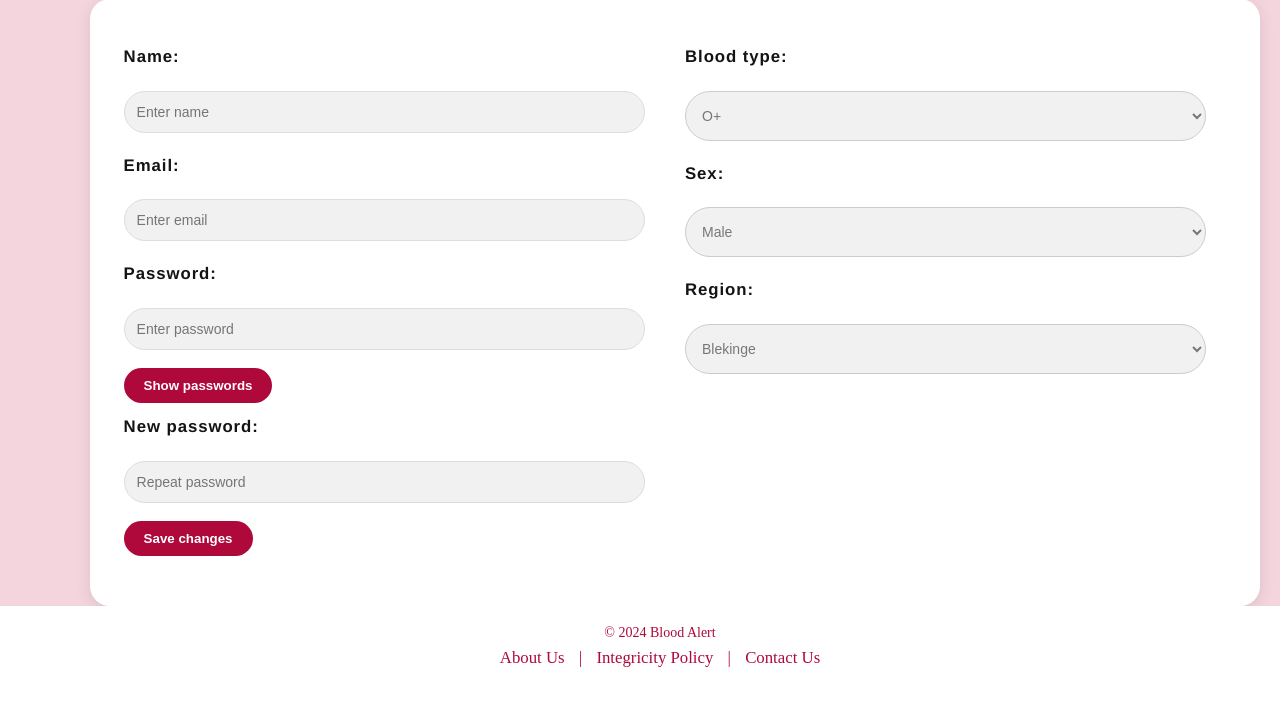
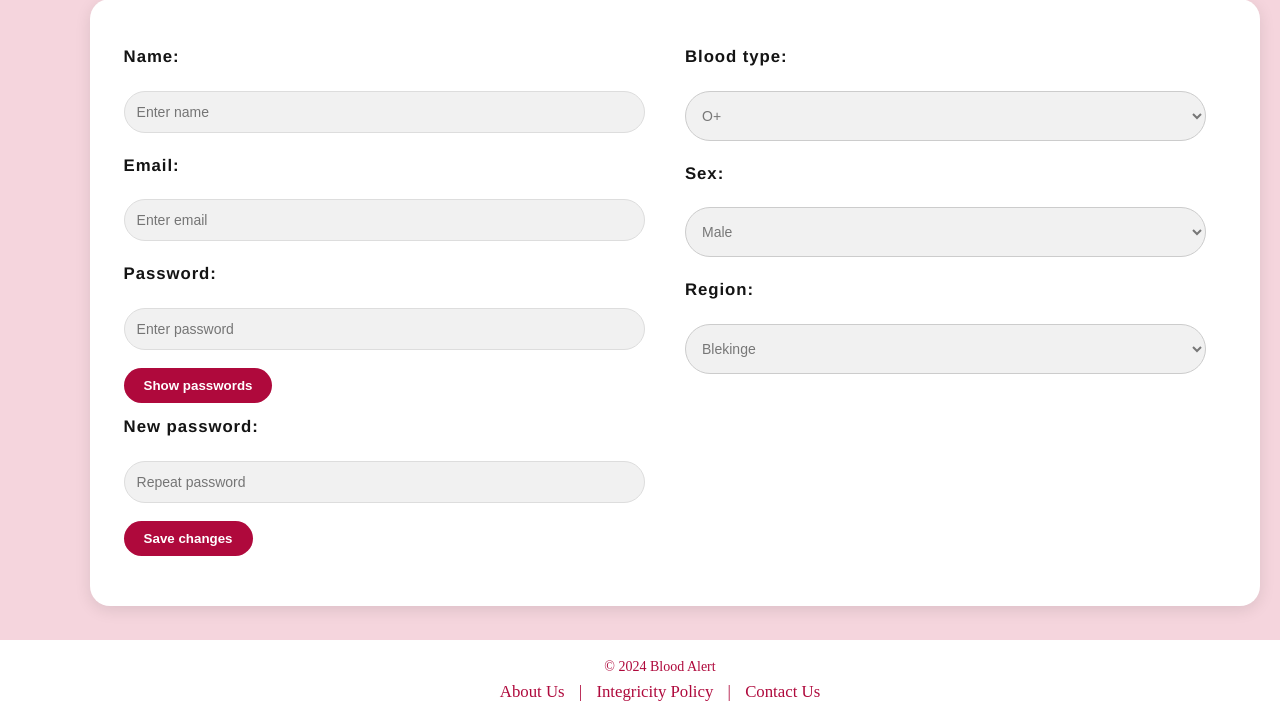
Before and after one commit to ralfcat/LIMS_twister, a PHP site: page /Donor/Donor_profile/Donor_info.php in a window 1280 px wide. Shown: the part 164-885 px from the top of the page. Before the commit the page ends 831 px from the top, so only its background shows below. Run offline with PHP 8.4, Linux system fonts and the light colour scheme; the visitor is signed in with stand-in values (Sample User, id 1); data comes from the database, SQL or seed files in the repository; data that the repository does not hold is empty; some web fonts are replaced.

Commit message:
Fixed issue with footer for Donor info

```diff
--- a/Donor/Donor_profile/Donor_info.php
+++ b/Donor/Donor_profile/Donor_info.php
@@ -220,7 +220,6 @@ $stmt->close();
 </main>
 </body>
 
-<div class="extra-space"></div>
 <footer>
   <p>&copy; 2024 Blood Alert</p>
   <nav>
--- a/stylesheet/styles2.css
+++ b/stylesheet/styles2.css
@@ -142,10 +142,6 @@ footer {
 
   footer nav {
     margin-top: 10px;       /* Adds space between the text and links */
-  }
-
-  .extra-space {
-    height: 200px; /* Adjust height to add more space */
   }
 
 /* Start page*/
@@ -339,6 +335,7 @@ footer {
     max-width: 70rem;
     margin-left: 90px;
     margin-right: 20px;
+    margin-bottom: 2rem;
 }
 
 .form-column {
```
